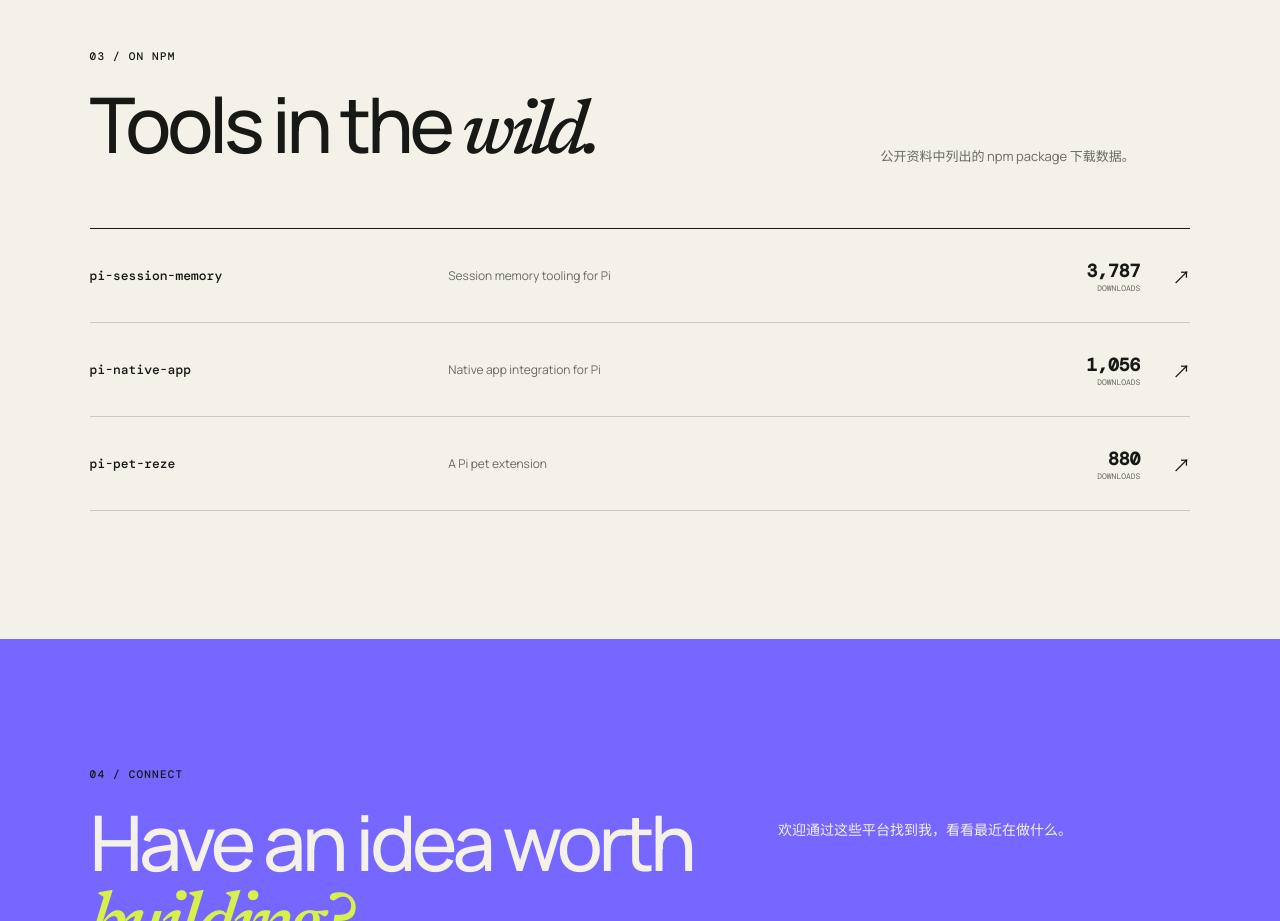
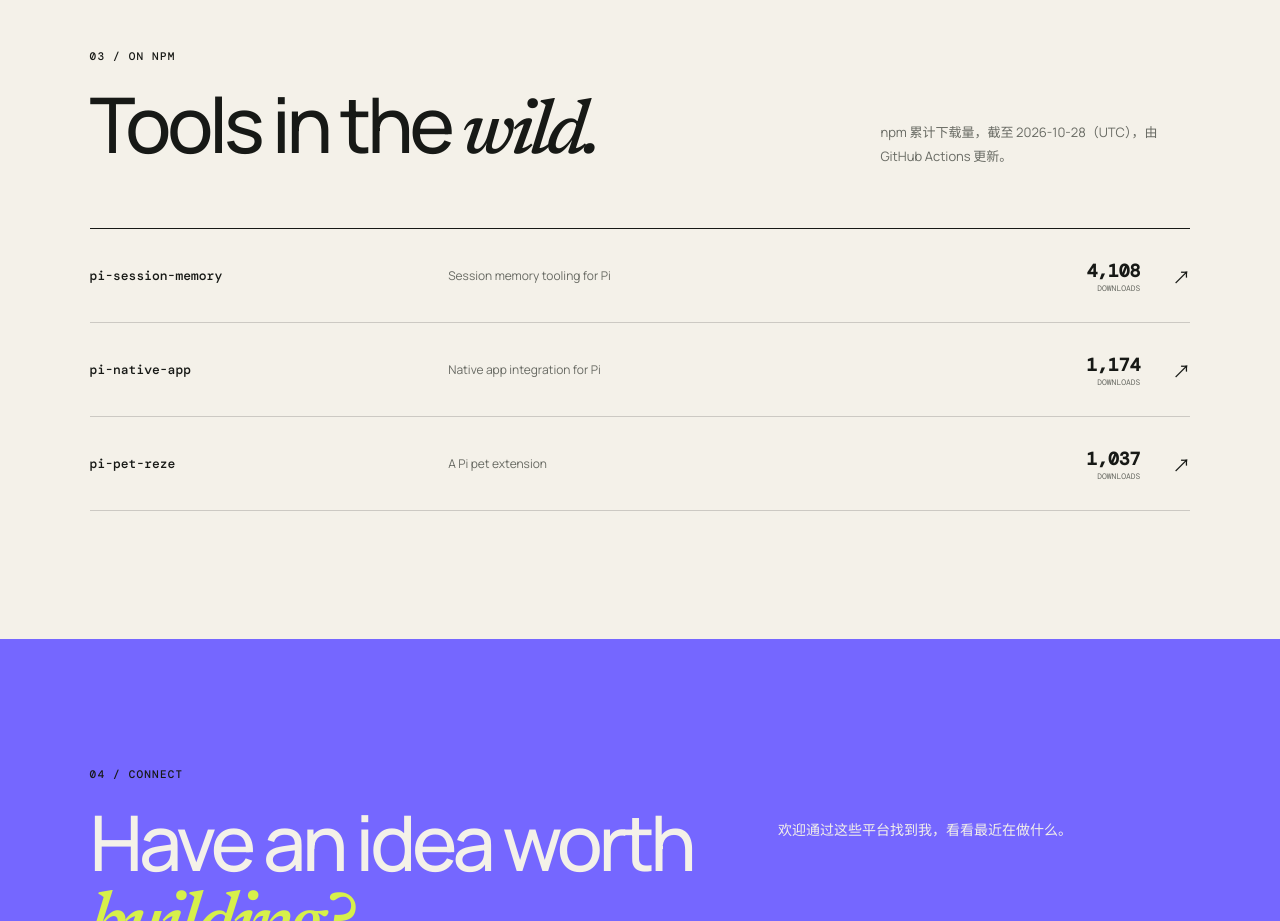
Before and after one commit to shengxiao20/shengxiao20.github.io, a plain HTML site: page index.html in a window 1280 px wide. Shown: the part 3420-4341 px from the top of the page. Drawn offline with nearby package versions, Linux system fonts and the light colour scheme.

Commit message:
feat: refresh npm statistics and deploy Pages via manual action

```diff
--- a/index.html
+++ b/index.html
@@ -160,12 +160,12 @@
     <section class="packages section" aria-labelledby="packages-title">
       <div class="section-heading compact reveal">
         <div><p class="kicker">03 / On npm</p><h2 id="packages-title">Tools in the <em>wild.</em></h2></div>
-        <p>公开资料中列出的 npm package 下载数据。</p>
+        <p><!-- npm-downloads-updated:start -->npm 累计下载量，截至 2026-10-28（UTC），由 GitHub Actions 更新。<!-- npm-downloads-updated:end --></p>
       </div>
       <div class="package-table reveal">
-        <a href="https://www.npmjs.com/package/pi-session-memory" target="_blank" rel="noreferrer"><span class="pkg-name">pi-session-memory</span><span>Session memory tooling for Pi</span><strong>3,787 <small>downloads</small></strong><i>↗</i></a>
-        <a href="https://www.npmjs.com/package/pi-native-app" target="_blank" rel="noreferrer"><span class="pkg-name">pi-native-app</span><span>Native app integration for Pi</span><strong>1,056 <small>downloads</small></strong><i>↗</i></a>
-        <a href="https://www.npmjs.com/package/pi-pet-reze" target="_blank" rel="noreferrer"><span class="pkg-name">pi-pet-reze</span><span>A Pi pet extension</span><strong>880 <small>downloads</small></strong><i>↗</i></a>
+        <a href="https://www.npmjs.com/package/pi-session-memory" target="_blank" rel="noreferrer"><span class="pkg-name">pi-session-memory</span><span>Session memory tooling for Pi</span><strong data-npm-downloads="pi-session-memory">4,108 <small>downloads</small></strong><i>↗</i></a>
+        <a href="https://www.npmjs.com/package/pi-native-app" target="_blank" rel="noreferrer"><span class="pkg-name">pi-native-app</span><span>Native app integration for Pi</span><strong data-npm-downloads="pi-native-app">1,174 <small>downloads</small></strong><i>↗</i></a>
+        <a href="https://www.npmjs.com/package/pi-pet-reze" target="_blank" rel="noreferrer"><span class="pkg-name">pi-pet-reze</span><span>A Pi pet extension</span><strong data-npm-downloads="pi-pet-reze">1,037 <small>downloads</small></strong><i>↗</i></a>
       </div>
     </section>
 
```
Also changed, not shown: 2 other files.
